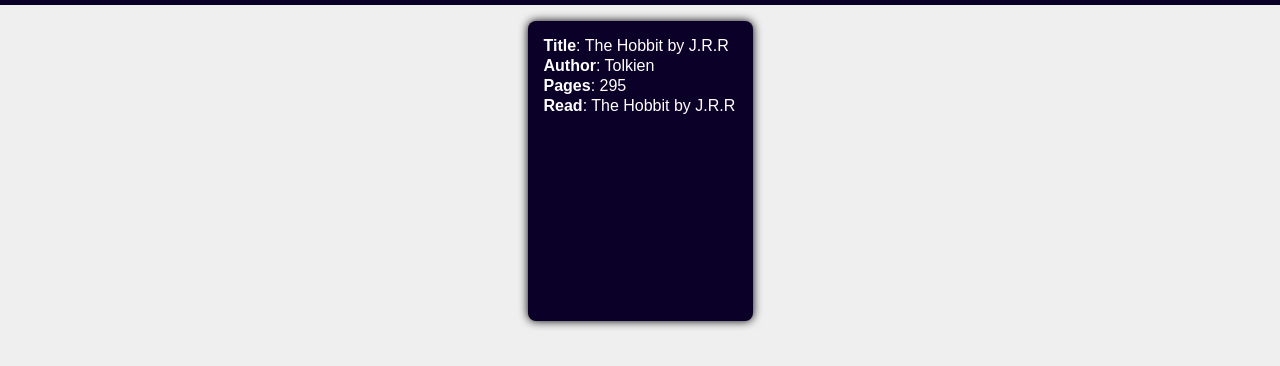
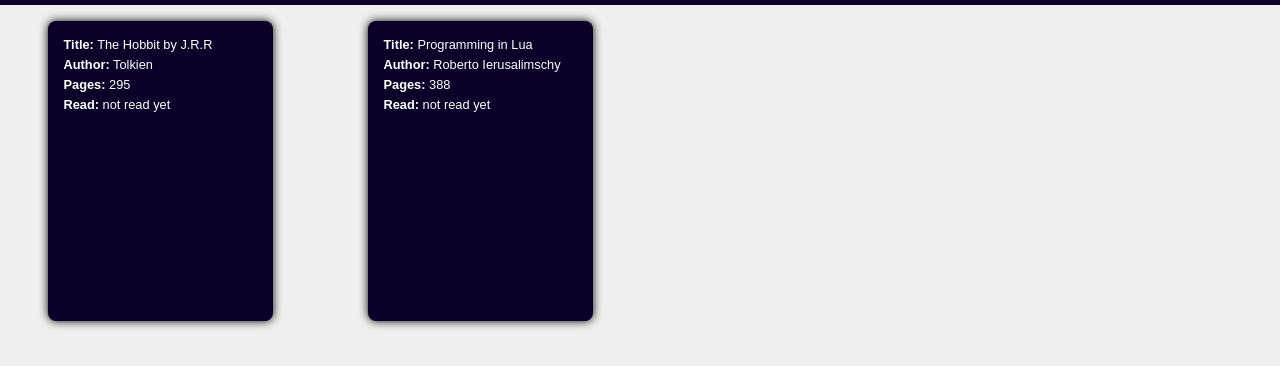
Before and after one commit to raphash/odin-library, a plain HTML site: page index.html in a window 1280 px wide. Shown: the part 34-400 px from the top of the page. Drawn offline with Linux system fonts and the light colour scheme.

Commit message:
feat: Add book dinamically to HTML
This inserts the logic to add a book dinamically to
library array and render this in html

```diff
--- a/index.html
+++ b/index.html
@@ -15,25 +15,7 @@
       </div>
 
       <div class="books">
-        <div class="books-grid">
-          <div class="book">
-            <p class="title">
-              <strong>Title</strong>: The Hobbit by J.R.R
-            </p>
-
-            <p class="author">
-              <strong>Author</strong>: Tolkien
-            </p>
-
-            <p class="Pages">
-              <strong>Pages</strong>: 295
-            </p>
-
-            <p class="read">
-              <strong>Read</strong>: The Hobbit by J.R.R
-            </p>
-          </div>
-        </div>
+        <div class="books-grid"></div>
       </div>
     </div>
 
--- a/script.js
+++ b/script.js
@@ -0,0 +1,53 @@
+const books = document.querySelector(".books-grid");
+const myLibrary = [];
+
+function Book(title, author, pages, read) {
+  this.title = title;
+  this.author = author;
+  this.pages = pages;
+  this.read = read;
+}
+
+function addBookToLibrary(book) {
+  myLibrary.push(book);
+}
+
+function createBookCard(book) {
+  // Creates a new visible book card.
+  const card = document.createElement("div");
+        card.classList.add("book");
+
+  const bookInfo = {
+    title: document.createElement("p"),
+    author: document.createElement("p"),
+    pages: document.createElement("p"),
+    read: document.createElement("p")
+  }
+
+  bookInfo.title.innerHTML = `<strong>Title:</strong> ${book.title}`;
+  bookInfo.author.innerHTML = `<strong>Author:</strong> ${book.author}`;
+  bookInfo.pages.innerHTML = `<strong>Pages:</strong> ${book.pages}`;
+  bookInfo.read.innerHTML = `<strong>Read:</strong> ${this.read ? "read" : "not read yet"}`;
+
+  // Insert all book properties into card.
+  for (const info in bookInfo) {
+    card.appendChild(bookInfo[info]);
+  }
+
+  books.appendChild(card);
+}
+
+function renderBooks() {
+  for (const book of myLibrary) {
+    createBookCard(book);
+  }
+}
+
+// Default book instances.
+const hobbit = new Book("The Hobbit by J.R.R", "Tolkien", 295, false);
+const luaBook = new Book("Programming in Lua", "Roberto Ierusalimschy", 388, false);
+
+addBookToLibrary(hobbit);
+addBookToLibrary(luaBook);
+
+renderBooks();
--- a/styles.css
+++ b/styles.css
@@ -54,7 +54,7 @@ body {
 
 .books-grid {
   display: grid;
-  grid-template-columns: repeat(auto-fit, minmax(225px, 1fr));
+  grid-template-columns: repeat(auto-fill, minmax(250px, 1fr));
   justify-items: center;
   gap: 1rem;
 }
@@ -69,6 +69,7 @@ body {
   gap: .25rem;
   border-radius: .5rem;
   box-shadow: 0 0 10px 0px black;
+  font-size: .8rem;
   background-color: rgb(10, 0, 40);
 }
 
```
